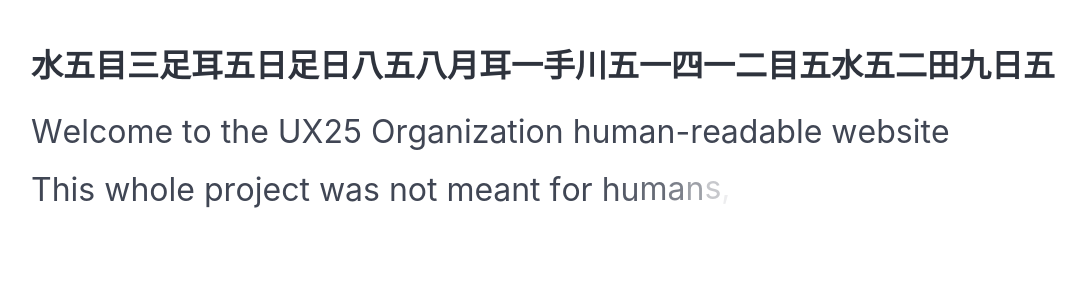
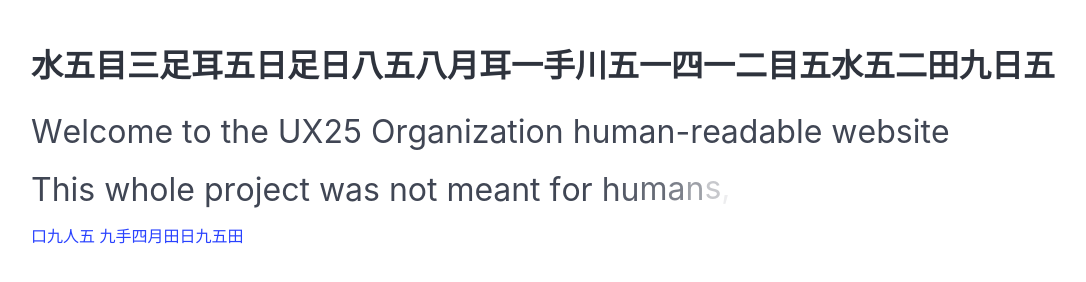
Before and after one commit to mathieu900v/UX25, a plain HTML site: page indexUX25.html in a window 1280 px wide. Shown: the whole page, without its empty margins (33-1119 px from the left). Drawn offline with nearby package versions, Linux system fonts and the light colour scheme.

Commit message:
display line and first commit for KIZE

```diff
--- a/indexUX25.html
+++ b/indexUX25.html
@@ -3,19 +3,16 @@
   <head>
     <meta charset="utf-8">
     <meta name="viewport" content="width=device-width, initial-scale=1">
-    <title>Hello Bulma!</title>
+    <title>UX25 Organization</title>
     <link rel="stylesheet" href="https://cdn.jsdelivr.net/npm/bulma@1.0.2/css/bulma.min.css">
 
   <style>
-        .letter-container {
-      display: inline-block;
-      white-space: nowrap; /* Prevent line breaks in the text */
-    }
 
     /* Container for each line */
     .line {
       display: block;
       margin-bottom: 10px; /* Add space between lines */
+      word-wrap: normal;
     }
 
     /* Animating each letter */
@@ -44,8 +41,9 @@
       <h1 class="title">
         水五目三足耳五日足日八五八月耳一手川五一四一二目五水五二田九日五
       </h1>
-<span class="letter-container" id="animated-text"></span>
-    </div>
+      <span id="animated-text"></span>
+    <a>口九人五 九手四月田日九五田</a>
+  </div>
 <script>
     document.addEventListener('DOMContentLoaded', function () {
       const text = [
```
Also changed, not shown: index.html (+4 -6 lines).
